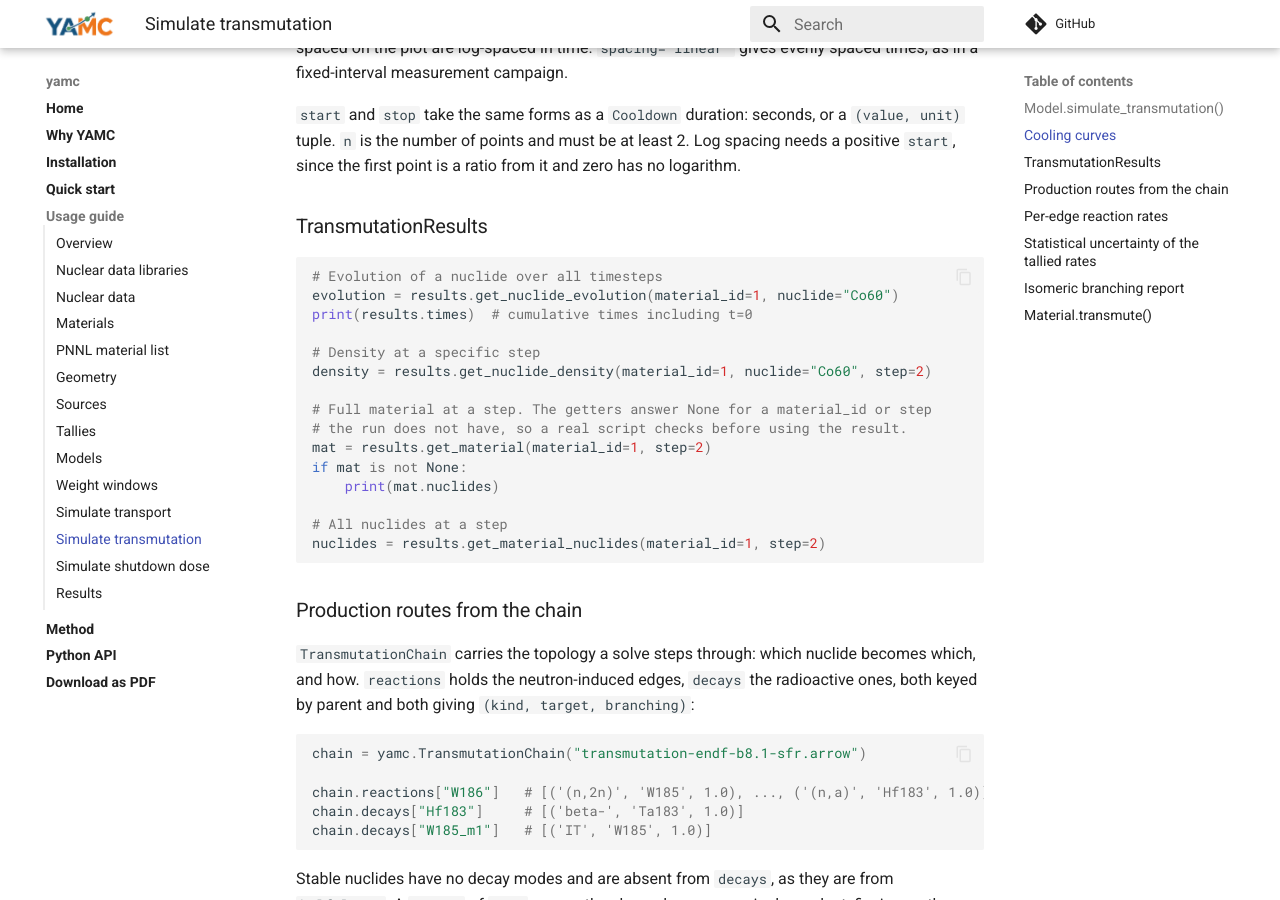
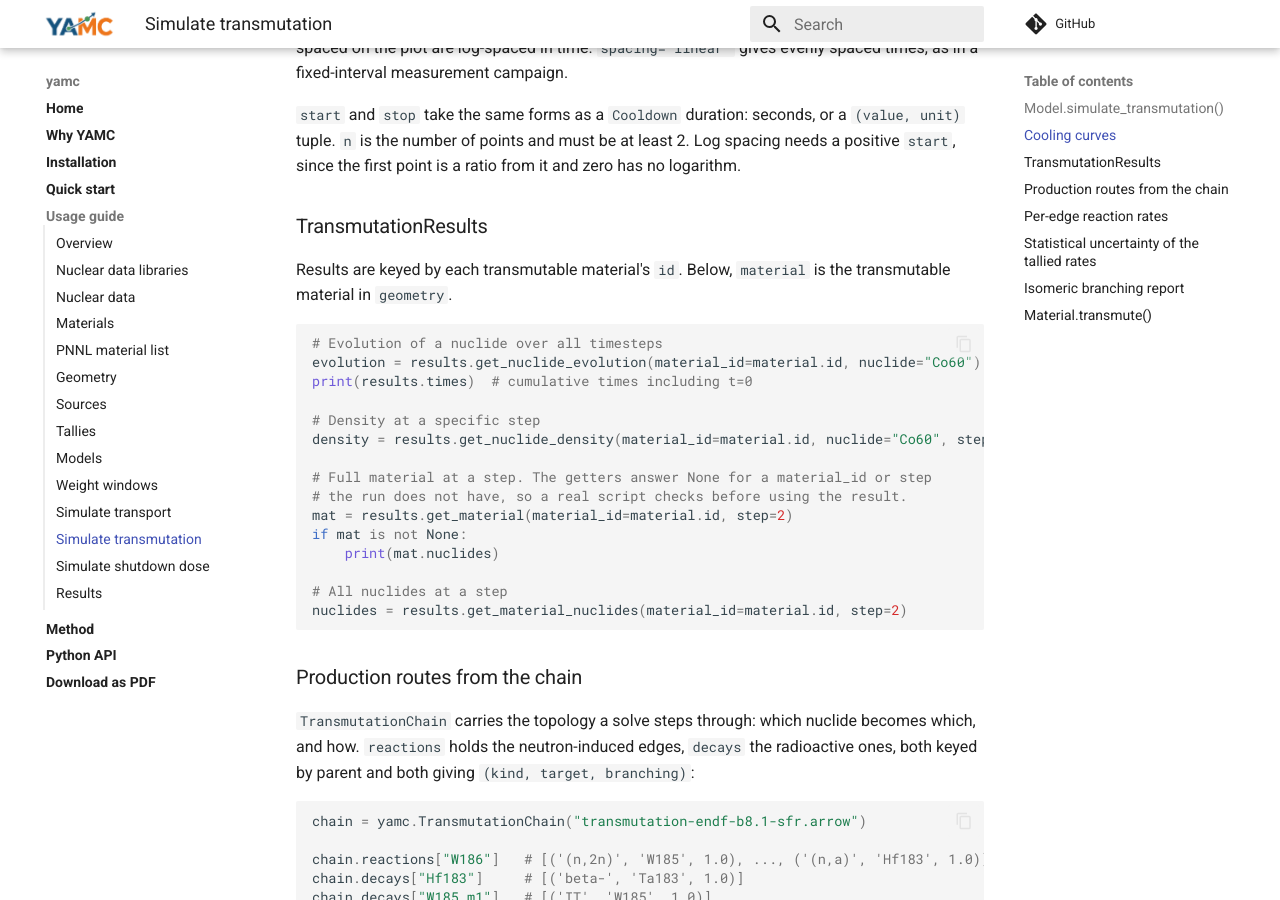
Before and after one commit to fusion-neutronics/yamc, an MkDocs documentation site: the page built from docs/simulate_transmutation.md, in a window 1280 px wide and 900 px high, scrolled down 1360 px. Built offline with MkDocs 1.6.1 and Material for MkDocs 9.7.7, drawn with Linux system fonts in a browser that asks for light colours; comment, search, counter and statistics services are not loaded; some of the changed text lies outside the part shown.

Commit message:
Read material ids as yamc-core 0.16.3 gives them

````diff
--- a/docs/simulate_transmutation.md
+++ b/docs/simulate_transmutation.md
@@ -69,23 +69,26 @@ it and zero has no logarithm.
 
 ### TransmutationResults
 
+Results are keyed by each transmutable material's ``id``. Below, ``material`` is
+the transmutable material in ``geometry``.
+
 <!-- doctest: skip -->
 ```python
 # Evolution of a nuclide over all timesteps
-evolution = results.get_nuclide_evolution(material_id=1, nuclide="Co60")
+evolution = results.get_nuclide_evolution(material_id=material.id, nuclide="Co60")
 print(results.times)  # cumulative times including t=0
 
 # Density at a specific step
-density = results.get_nuclide_density(material_id=1, nuclide="Co60", step=2)
+density = results.get_nuclide_density(material_id=material.id, nuclide="Co60", step=2)
 
 # Full material at a step. The getters answer None for a material_id or step
 # the run does not have, so a real script checks before using the result.
-mat = results.get_material(material_id=1, step=2)
+mat = results.get_material(material_id=material.id, step=2)
 if mat is not None:
     print(mat.nuclides)
 
 # All nuclides at a step
-nuclides = results.get_material_nuclides(material_id=1, step=2)
+nuclides = results.get_material_nuclides(material_id=material.id, step=2)
 ```
 
 ### Production routes from the chain
@@ -133,7 +136,7 @@ The solve computes the rate of every individual production edge to build its bur
 ```python
 # None for a material_id or step the run does not have; `or {}` keeps the rest
 # of the page working on a plain dict.
-rates = results.get_reaction_rates(material_id=1, step=0) or {}   # step indexes timesteps
+rates = results.get_reaction_rates(material_id=material.id, step=0) or {}   # step indexes timesteps
 rates["Fe58"]["(n,2n)"]        # [('Fe57', 1.205e-09)]            # rate in 1/s
 ```
 
@@ -193,7 +196,7 @@ uncertain = model.simulate_transmutation(
     data_uncertainty=yamc.DataUncertainty(seed=1, sources=["statistical"]),
 )
 for nuclide, reaction, target, rate, std_dev in (
-    uncertain.get_reaction_rate_uncertainty(material_id=1, step=0) or []
+    uncertain.get_reaction_rate_uncertainty(material_id=material.id, step=0) or []
 ):
     print(nuclide, reaction, target, rate, std_dev)   # 1/s per atom
 ```
@@ -214,7 +217,7 @@ the parent's removal rate rests on anything the evaluation does not give.
 
 <!-- doctest: skip -->
 ```python
-report = results.get_branching_report(material_id=1, step=0)
+report = results.get_branching_report(material_id=material.id, step=0)
 if report is not None:
     report["channels"]         # one dict per channel: parent, reaction, mt, file,
                                # representation ("share", "absolute" or
````
Also changed, not shown: docs/geometry.md (+1 -1 lines), docs/materials.md (+6 -5 lines), docs/models.md (+3 -1 lines).
